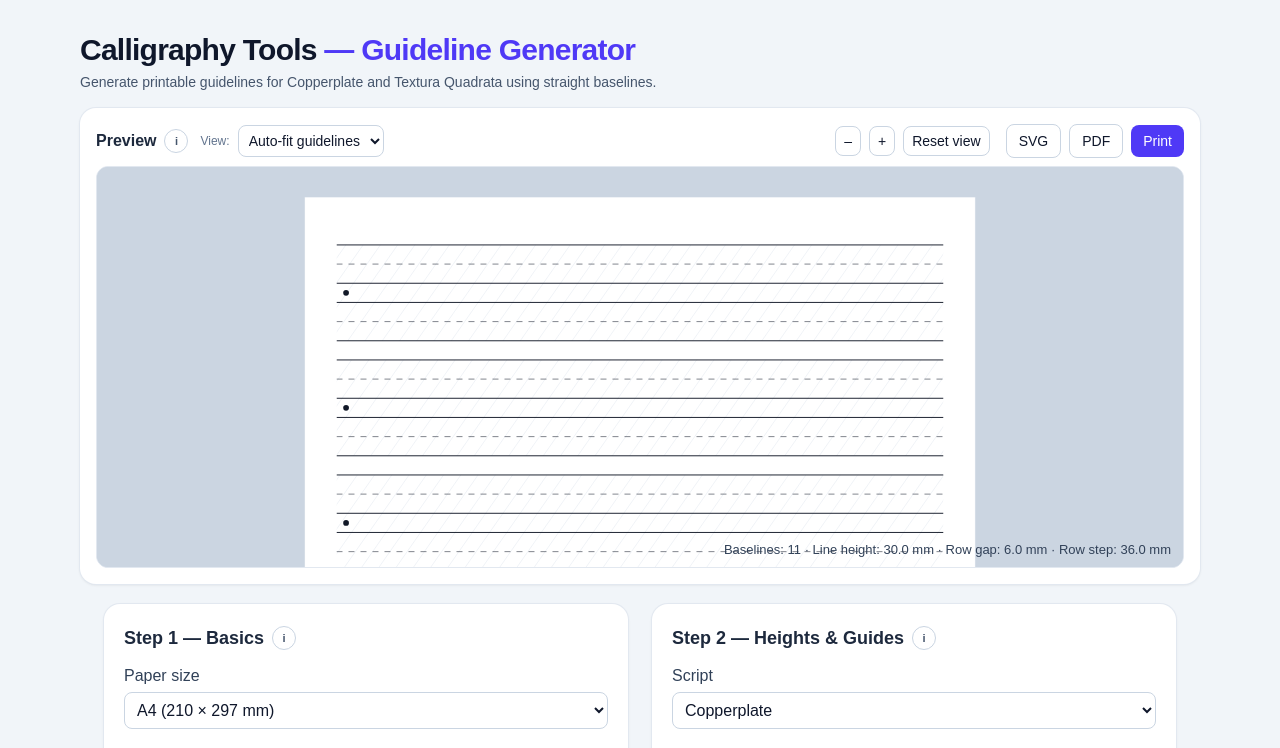
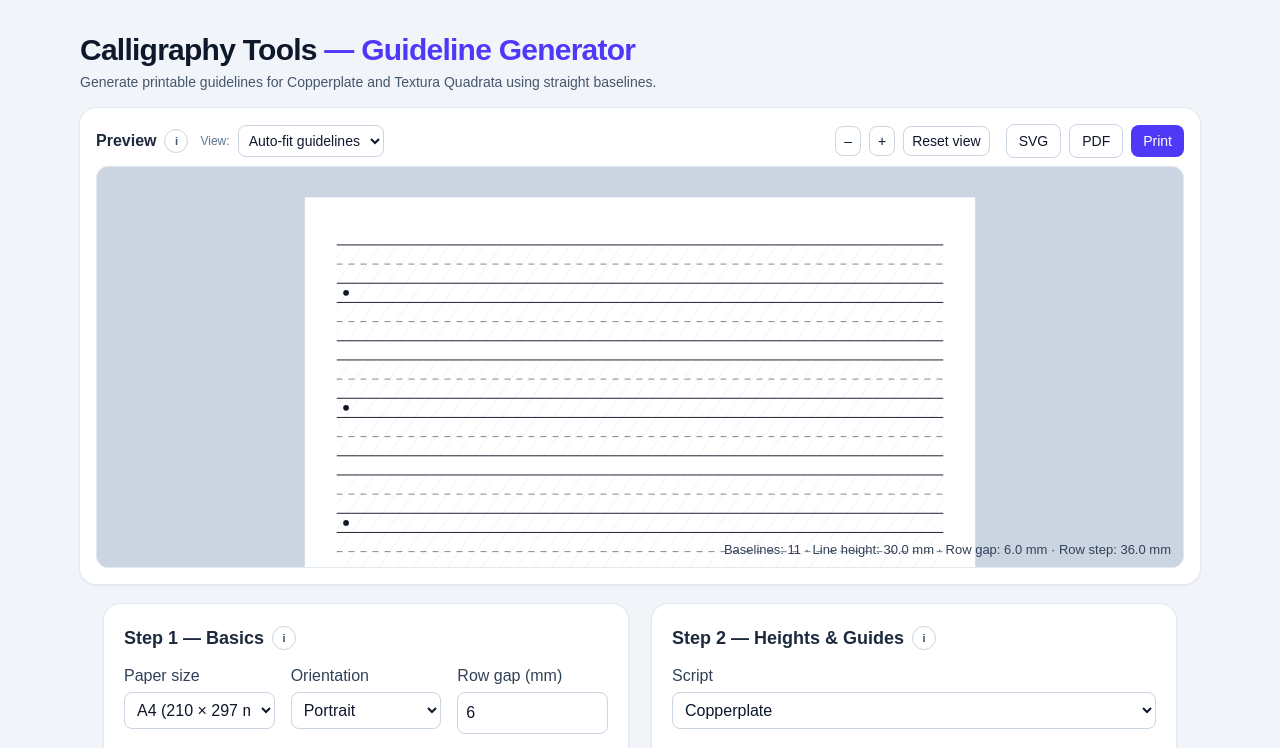
Before and after one commit to mashw/calligraphy-tools, a Next.js app: page /guidelines in a window 1280 px wide. Shown: the top 748 px of the page. Built offline with nearby package versions, Linux system fonts and the light colour scheme.

Commit message:
Refine Step 1 responsive grid

```diff
--- a/src/app/guidelines/page.tsx
+++ b/src/app/guidelines/page.tsx
@@ -1070,8 +1070,8 @@ export default function GuidelinesPage() {
             <InfoTip side="right">Guidelines are spaced by x-height + ascender + descender.</InfoTip>
           </div>
 
-          <div className="mt-3 space-y-4">
-            <div>
+          <div className="mt-3 grid grid-cols-2 sm:grid-cols-3 gap-4">
+            <div className="col-span-2 sm:col-span-1">
               <label className="font-medium text-slate-700">Paper size</label>
               <select
                 className="mt-1 w-full p-2 rounded-lg border border-slate-300"
@@ -1091,7 +1091,6 @@ export default function GuidelinesPage() {
               </select>
             </div>
 
-            <div className="grid grid-cols-2 gap-4">
             <div>
               <label className="font-medium text-slate-700">Orientation</label>
               <select className="mt-1 w-full p-2 rounded-lg border border-slate-300" value={orientation} onChange={e => setOrientation(e.target.value as Orientation)}>
@@ -1110,7 +1109,6 @@ export default function GuidelinesPage() {
                 value={rowGapMM}
                 onChange={(e) => setRowGapMM(parseFloat(e.target.value || '0') || 0)}
               />
-              </div>
             </div>
           </div>
 
```
Lines whose indentation alone changed are shown as unchanged.
